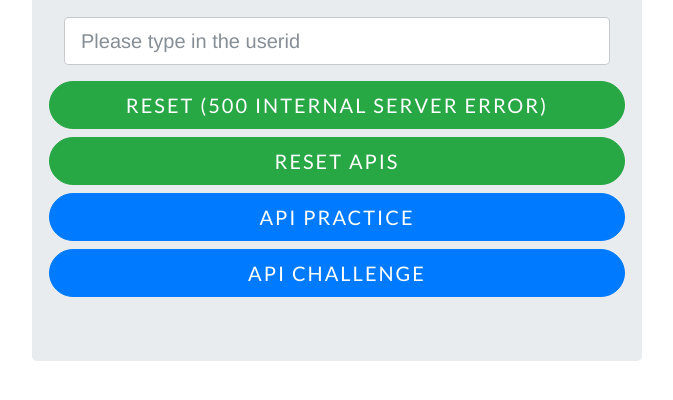
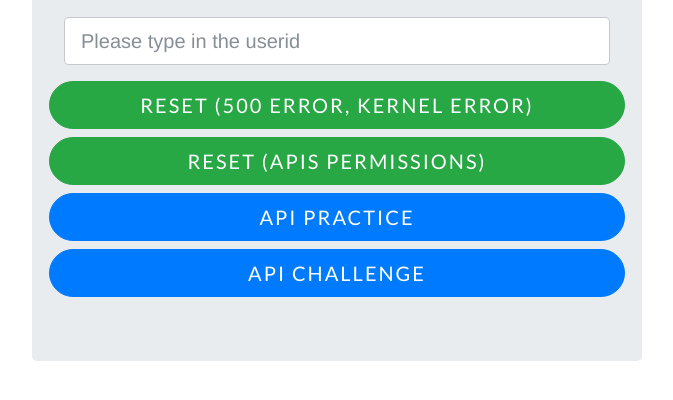
Before and after one commit to rebot2017/website, a website: page support.html in a window 1280 px wide. Shown: the part 184-584 px from the top of the page, without its empty margins (303-976 px from the left). Drawn offline with Linux system fonts and the light colour scheme; a web font is replaced by a local one.

Commit message:
support page

```diff
--- a/support.html
+++ b/support.html
@@ -54,8 +54,8 @@ function openWin(url) {
 				    <input id="userid" class="form-control form-control-lg" type="text" placeholder="Please type in the userid">
 				  </div>
 				  <div class="row">
-					  <button type="submit" class="btn btn-lg btn-success btn-block" onclick="callReset()">Reset (500 Internal Server Error)</button>
-					  <button type="button" class="btn btn-lg btn-success btn-block" onclick="callPerms()">Reset APIs</button>
+					  <button type="submit" class="btn btn-lg btn-success btn-block" onclick="callReset()">Reset (500 Error, Kernel Error)</button>
+					  <button type="button" class="btn btn-lg btn-success btn-block" onclick="callPerms()">Reset (APIs Permissions)</button>
 					  <button type="button" class="btn btn-lg btn-primary btn-block" onclick="callAPI('practice', 'params=hello')">API Practice</button>
 					  <button type="button" class="btn btn-lg btn-primary btn-block" onclick="callAPI('challenge', 'params=AAPL')">API Challenge</button>
 				  </div>
```
